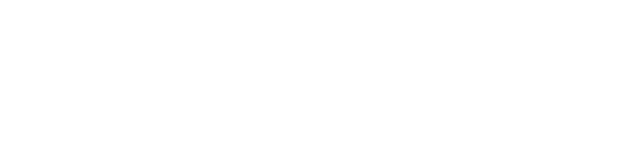
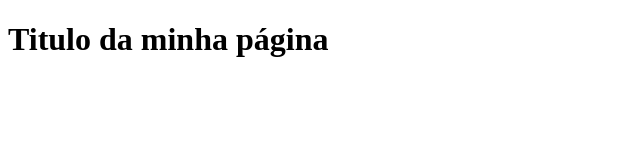
Before and after one commit to MateusNatanael/repo-exemplo, a plain HTML site: page index.html in a window 1280 px wide. Shown: the whole page, without its empty margins (0-640 px from the left). Drawn offline with Linux system fonts and the light colour scheme.

Commit message:
Adicionando titulo na pagina

```diff
--- a/index.html
+++ b/index.html
@@ -9,7 +9,7 @@
 </head>
 
 <body>
-
+    <h1>Titulo da minha página</h1>
 </body>
 
 </html>
```
